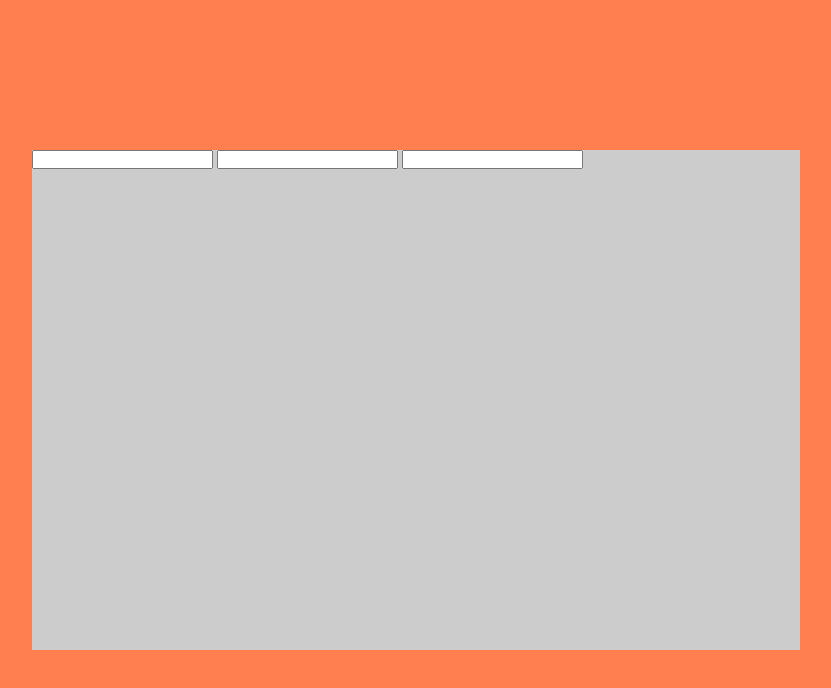
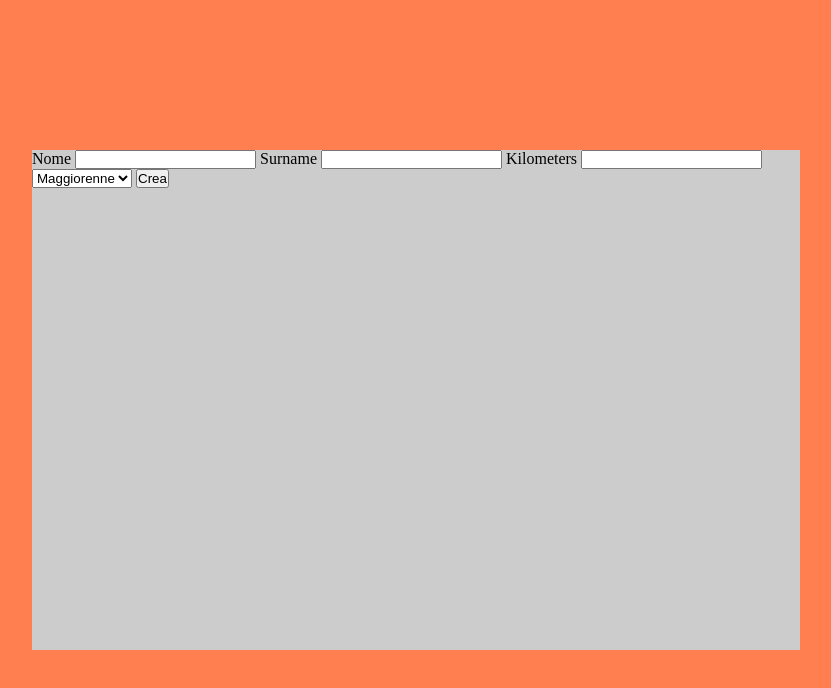
Before and after one commit to KobeGit24/js-biglietto-treno-form, a plain HTML site: page index.html in a window 1280 px wide. Shown: the whole page, without its empty margins (224-1055 px from the left). Drawn offline with Linux system fonts and the light colour scheme.

Commit message:
html - css - js fatti in parte !

```diff
--- a/index.html
+++ b/index.html
@@ -11,10 +11,22 @@
 <body>
     <div class="container">
        <div class="login">
-           <label for="name"></label>
-           <input id="name" type="text" name="" value="">
-           <input id="" type="text" name="" value="">
-           <input type="text" name="" value="">
+           <div class="information">
+               <label for="name">Nome</label>
+               <input id="name" type="text" name="" value="">
+               <label for="surname">Surname</label>
+               <input id="surname" type="text" name="" value="">
+               <label for="km">Kilometers</label>
+               <input id="km" type="number" name="km" value="">
+               <select id="age" name="age">
+                    <option id="over65" value="over65">Over 65</option>
+                    <option id="maggiorenne" value="maggiorenne" selected >Maggiorenne</option>
+                    <option id="minorenne" value="minorenne">Minorenne</option>
+               </select>
+               <button id="btn">
+                   Crea
+               </button>
+           </div>
         </div>
     </div>
 
```
